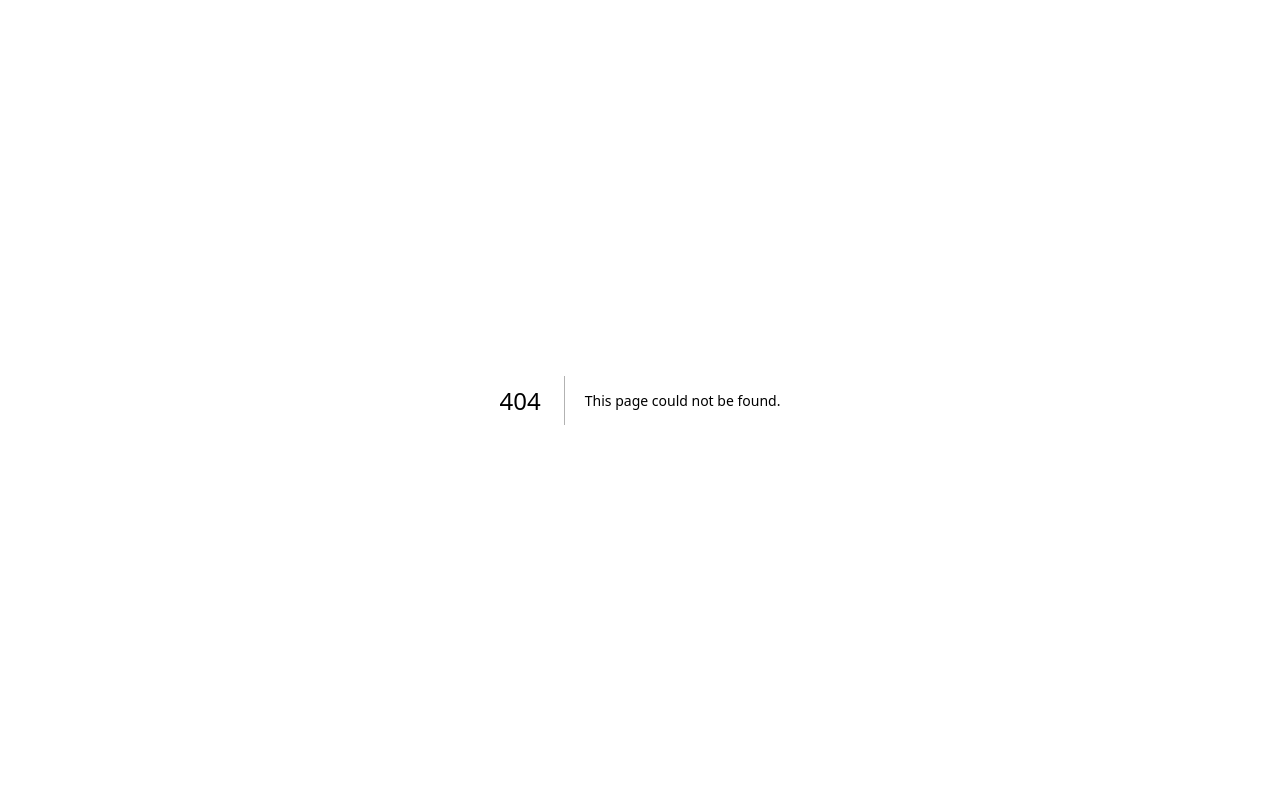
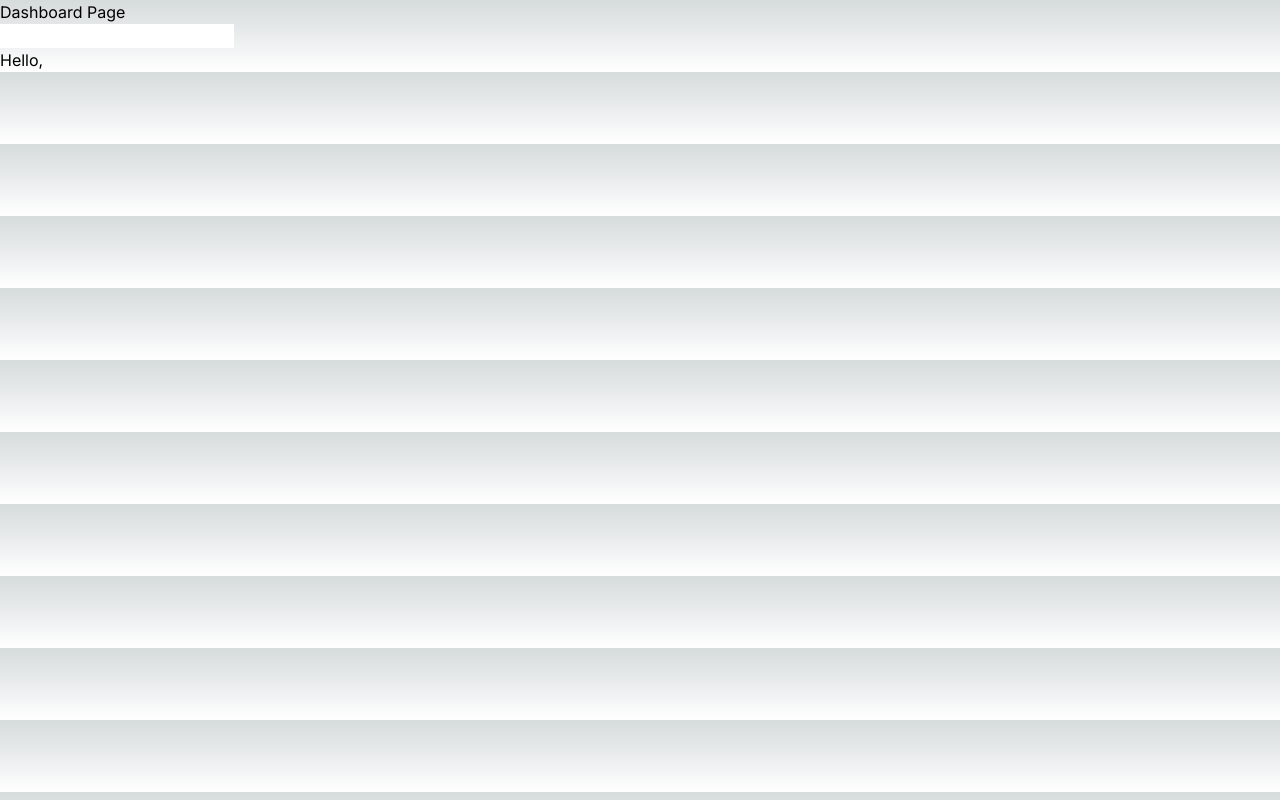
Before and after one commit to LeroibakiTeboho/next-js-04, a Next.js app: page /dashboard in a window 1280 px wide. Before the commit this address had no page. Built offline with nearby package versions, Linux system fonts and the light colour scheme.

Commit message:
Server and client components

```diff
--- /dev/null
+++ b/app/about/page.tsx
@@ -0,0 +1,10 @@
+import React from 'react'
+
+function AboutPage() {
+    console.log('About page!');
+  return (
+    <h1>About Page</h1>
+  )
+}
+
+export default AboutPage
--- /dev/null
+++ b/app/dashboard/page.tsx
@@ -0,0 +1,18 @@
+"use client";
+
+import React, { useState } from "react";
+
+function DashboardPage() {
+  const [name, setname] = useState("");
+  console.log('Dashboard client component');
+
+  return (
+    <div>
+      <h1>Dashboard Page</h1>
+      <input className="text-black" value={name} type="text" onChange={(e) => setname(e.target.value)} />
+      <p>Hello, {name}</p>
+    </div>
+  );
+}
+
+export default DashboardPage;
--- a/app/page.tsx
+++ b/app/page.tsx
@@ -1,4 +1,6 @@
 import Image from "next/image";
+import Link from "next/link";
+
 
 export default function Home() {
   return (
@@ -8,6 +10,7 @@ export default function Home() {
           Get started by editing&nbsp;
           <code className="font-mono font-bold">app/page.tsx</code>
         </p>
+        <Link href='/dashboard'>Dashboard client</Link>
         <div className="fixed bottom-0 left-0 flex h-48 w-full items-end justify-center bg-gradient-to-t from-white via-white dark:from-black dark:via-black lg:static lg:size-auto lg:bg-none">
           <a
             className="pointer-events-none flex place-items-center gap-2 p-8 lg:pointer-events-auto lg:p-0"
```
